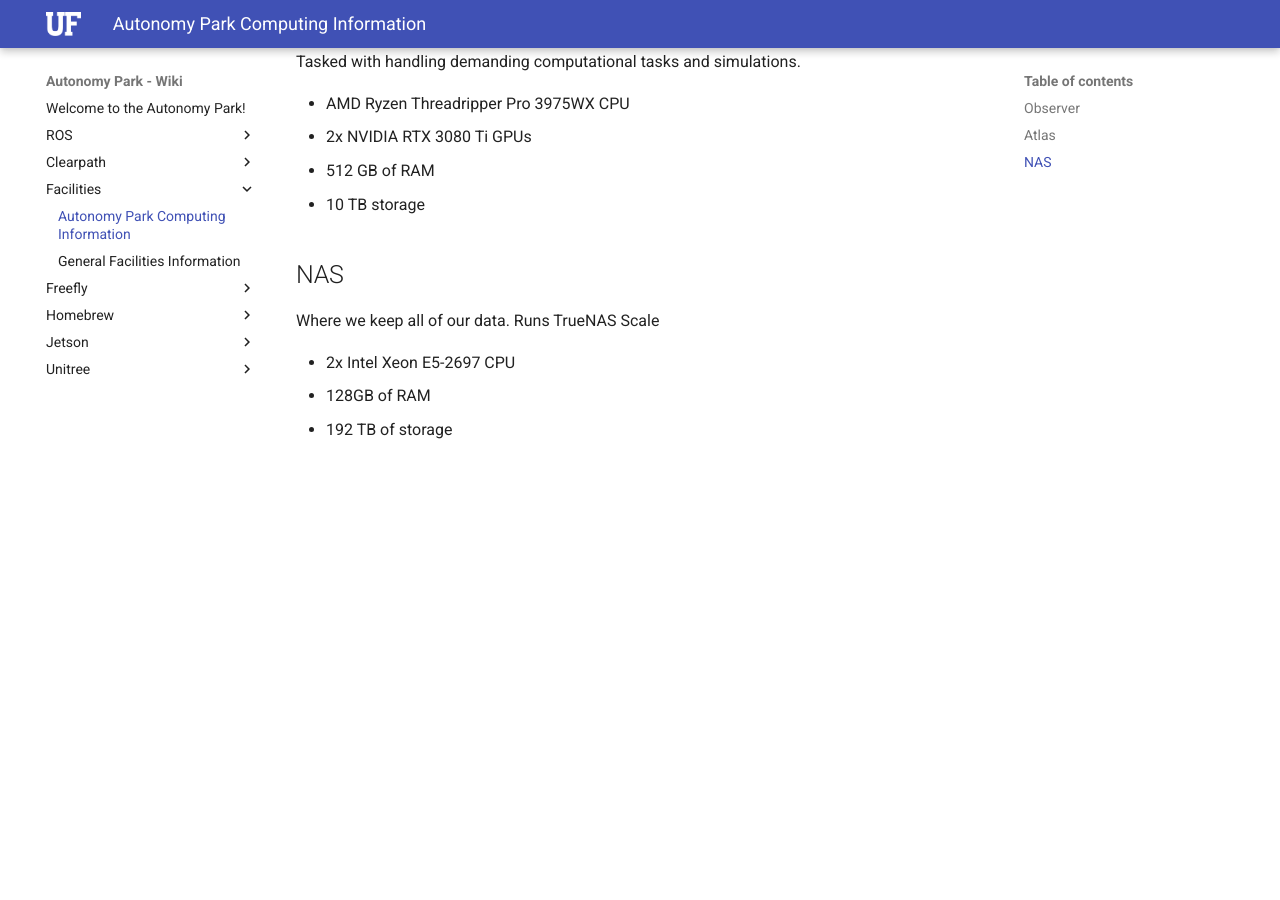
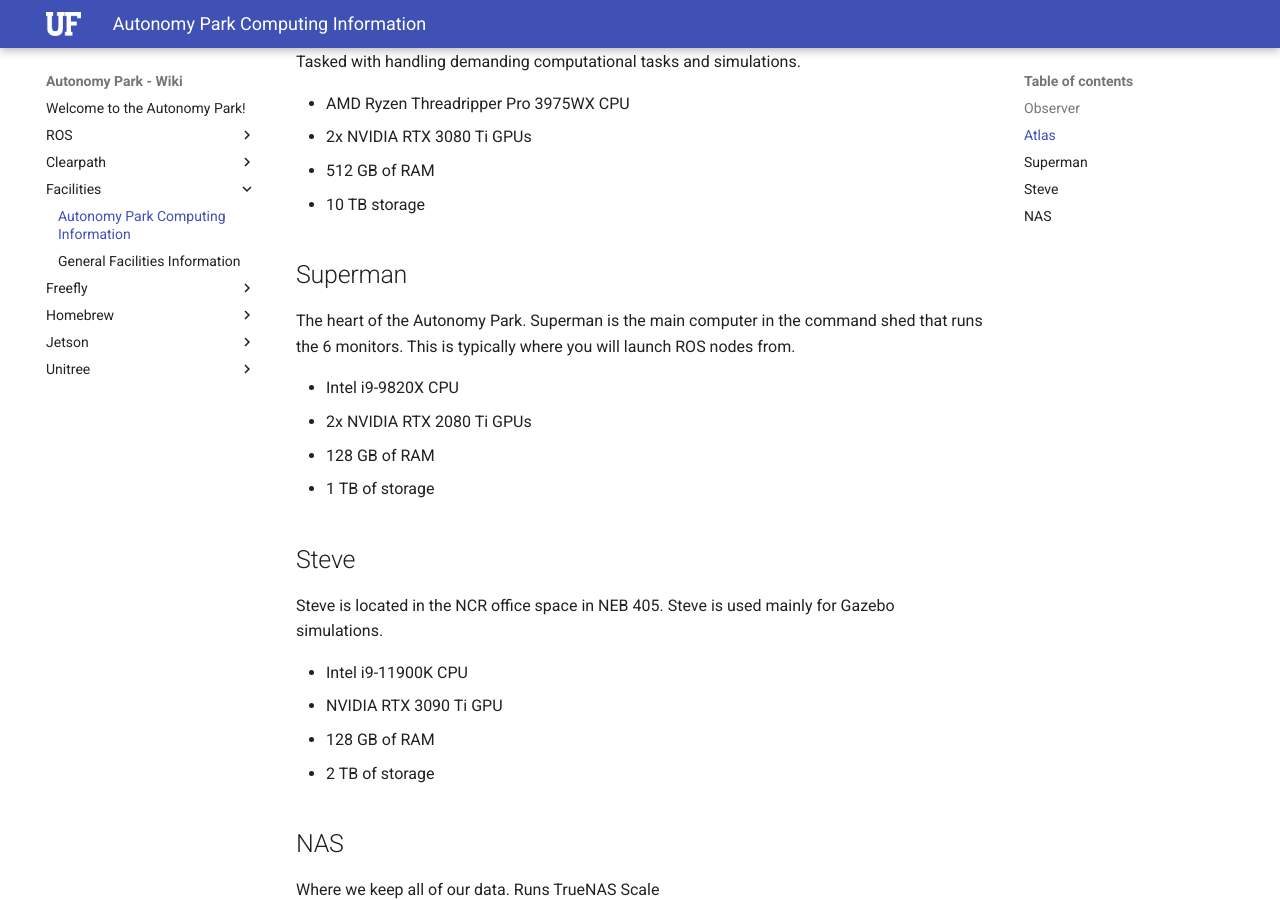
Before and after one commit to UFL-Autonomy-Park/apark_wiki, an MkDocs documentation site: the page built from docs/facilities/computing.md, in a window 1280 px wide and 900 px high, scrolled down 466 px. Built offline with MkDocs 1.6.1 and Material for MkDocs 9.7.7, drawn with Linux system fonts in a browser that asks for light colours; before the commit the page ends 957 px from its top, so only the background shows below that.

Commit message:
steve, superman info

```diff
--- a/docs/facilities/computing.md
+++ b/docs/facilities/computing.md
@@ -18,6 +18,24 @@
 - 512 GB of RAM
 - 10 TB storage
 
+## Superman
+
+The heart of the Autonomy Park. Superman is the main computer in the command shed that runs the 6 monitors. This is typically where you will launch ROS nodes from.
+
+- Intel i9-9820X CPU
+- 2x NVIDIA RTX 2080 Ti GPUs
+- 128 GB of RAM
+- 1 TB of storage
+
+## Steve
+
+Steve is located in the NCR office space in NEB 405. Steve is used mainly for Gazebo simulations.
+
+- Intel i9-11900K CPU
+- NVIDIA RTX 3090 Ti GPU
+- 128 GB of RAM
+- 2 TB of storage
+
 ## NAS
 
 Where we keep all of our data. Runs TrueNAS Scale
```
